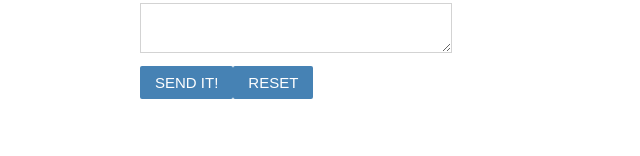
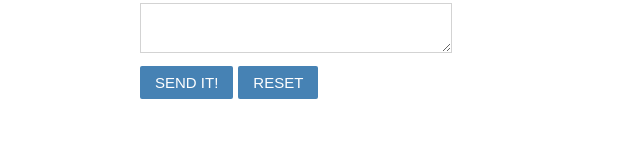
Before and after one commit to dev-geddy/create-your-react-app, a React (Create React App) app: page /contact in a window 1280 px wide. Shown: the part 360-516 px from the top of the page, without its empty margins (0-640 px from the left). Built offline with nearby package versions, Linux system fonts and the light colour scheme.

Commit message:
Add space between buttons. Define defaultState and re-use it.

```diff
--- a/src/forms/ContactForm.css
+++ b/src/forms/ContactForm.css
@@ -29,3 +29,7 @@ button {
   padding-bottom: 5px;
   display: block;
 }
+
+.ContactForm-row > button:last-child {
+  margin-left: 5px;
+}
--- a/src/forms/ContactForm.js
+++ b/src/forms/ContactForm.js
@@ -3,10 +3,14 @@ import './ContactForm.css';
 
 export class ContactForm extends Component {
 
-  state = {
+  defaultState = {
     name: '',
     email: '',
     message: ''
+  }
+
+  state = {
+    ...this.defaultState
   }
 
   handleFormSubmit = (event) => {
@@ -17,27 +21,22 @@ export class ContactForm extends Component {
   handleChange = (event) => {
     console.log(`onChange for ${event.target.id}: ${event.target.value}`);
     const {id, value} = event.target;
-    let newState = {
-      ...this.state
-    };
-    if (newState[id] !== undefined) {
+    if (this.defaultState[id] !== undefined) {
+      let newState = {
+        ...this.state
+      };
       newState[id] = value;
+      this.setState(newState);
     }
-    this.setState(newState);
   }
 
   resetForm = (event) => {
     event.preventDefault();
-    this.setState({
-      name: '',
-      email: '',
-      message: ''
-    })
+    this.setState({...this.defaultState});
   }
 
   render() {
     const {name, email, message} = this.state;
-
     return (
       <form onSubmit={this.handleFormSubmit}>
         <div className="ContactForm-row">
@@ -54,7 +53,7 @@ export class ContactForm extends Component {
         </div>
         <div className="ContactForm-row">
           <button type="submit">Send it!</button>
-          <button onClick={this.resetForm}>Reset</button>
+          <button type="reset" onClick={this.resetForm}>Reset</button>
         </div>
       </form>
     );
```
